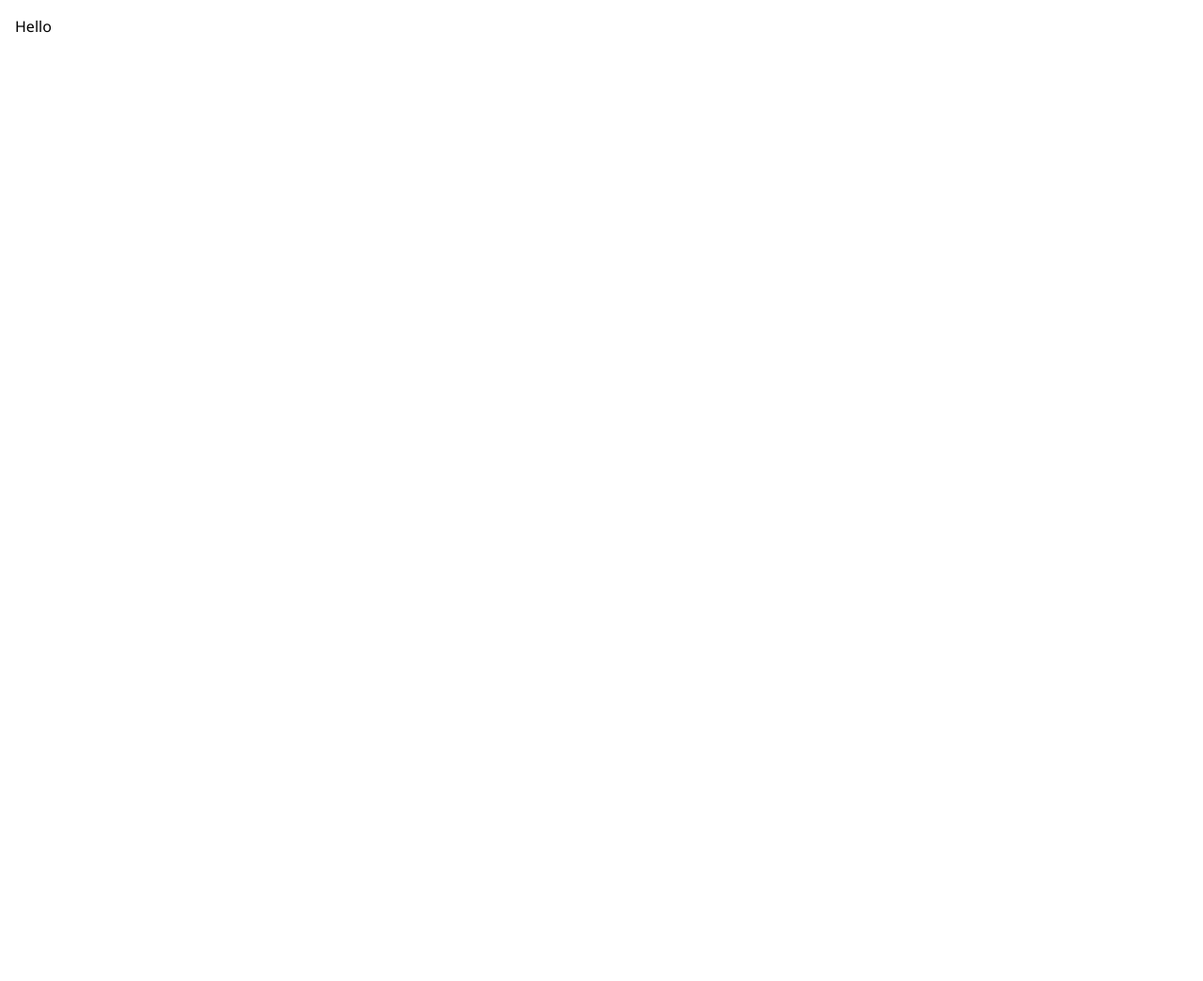
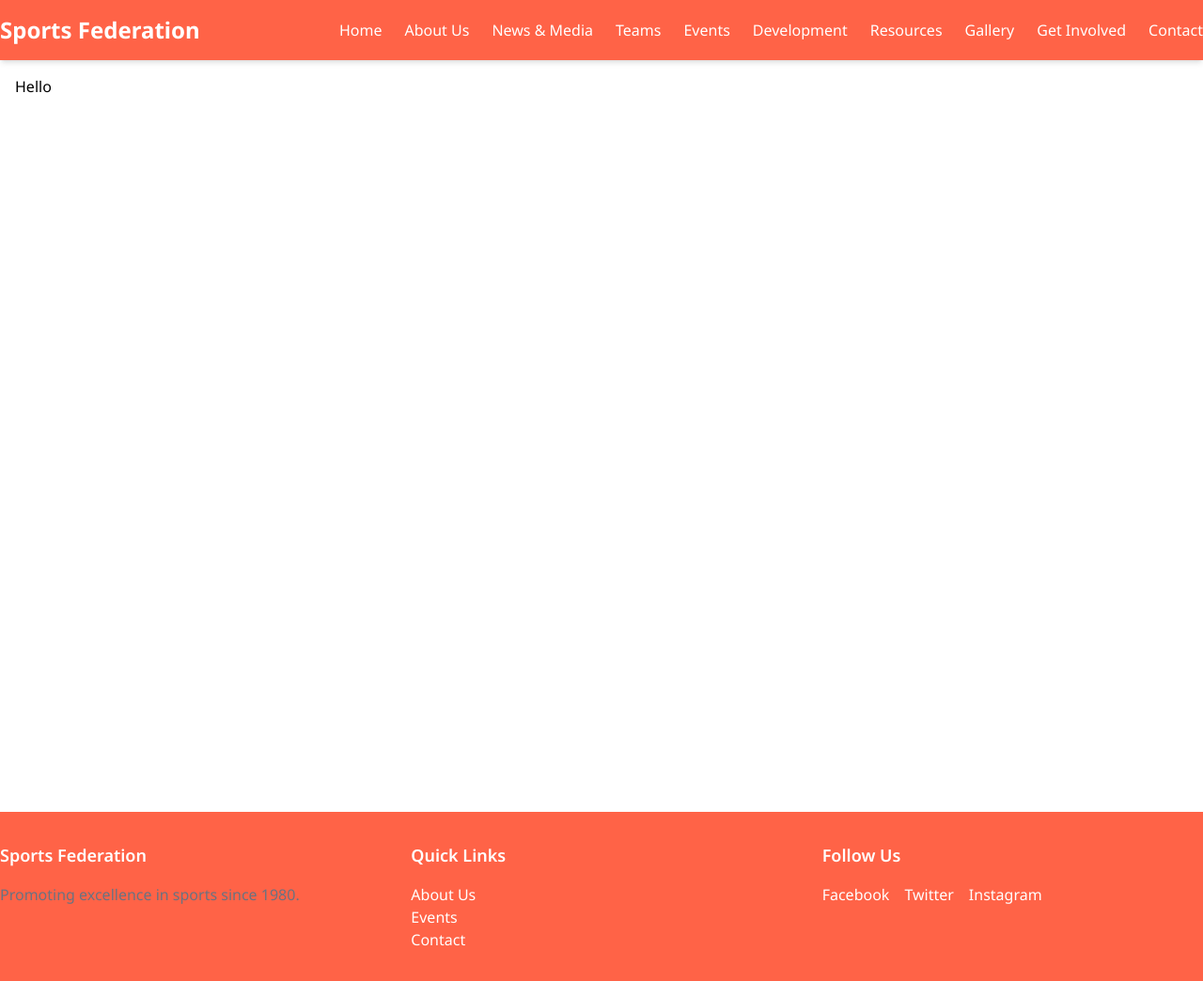
Before and after one commit to Eran2001/national-sport-federation, a React (Vite) app in the folder client/: page / in a window 1280 px wide. Shown: the whole page at 94% size. Before the commit the page ends 800 px from the top, so only its background shows below. Built offline with nearby package versions, Linux system fonts and the light colour scheme.

Commit message:
add_some_partials_uis

```diff
--- /dev/null
+++ b/client/src/components/partials/footer/Footer.jsx
@@ -0,0 +1,55 @@
+import React from "react";
+import { Link } from "react-router-dom";
+
+const Footer = () => (
+  <footer className="bg-primary text-white py-8">
+    <div className="container grid grid-cols-1 md:grid-cols-3 gap-8">
+      <div>
+        <h3 className="text-lg font-semibold mb-4">Sports Federation</h3>
+        <p className="text-muted">Promoting excellence in sports since 1980.</p>
+      </div>
+      <div>
+        <h3 className="text-lg font-semibold mb-4">Quick Links</h3>
+        <ul>
+          <li>
+            <Link to="/about" className="hover:text-secondary">
+              About Us
+            </Link>
+          </li>
+          <li>
+            <Link to="/events" className="hover:text-secondary">
+              Events
+            </Link>
+          </li>
+          <li>
+            <Link to="/contact" className="hover:text-secondary">
+              Contact
+            </Link>
+          </li>
+        </ul>
+      </div>
+      <div>
+        <h3 className="text-lg font-semibold mb-4">Follow Us</h3>
+        <ul className="flex space-x-4">
+          <li>
+            <a href="#" className="hover:text-secondary">
+              Facebook
+            </a>
+          </li>
+          <li>
+            <a href="#" className="hover:text-secondary">
+              Twitter
+            </a>
+          </li>
+          <li>
+            <a href="#" className="hover:text-secondary">
+              Instagram
+            </a>
+          </li>
+        </ul>
+      </div>
+    </div>
+  </footer>
+);
+
+export default Footer;
--- /dev/null
+++ b/client/src/components/partials/header/NavBar.jsx
@@ -0,0 +1,66 @@
+import React from "react";
+import { Link } from "react-router-dom";
+
+const NavBar = () => (
+  <nav className="bg-primary text-white shadow-md">
+    <div className="container flex items-center justify-between py-4">
+      <Link to="/" className="text-2xl font-bold">
+        Sports Federation
+      </Link>
+      <ul className="flex space-x-6">
+        <li>
+          <Link to="/" className="hover:text-secondary">
+            Home
+          </Link>
+        </li>
+        <li>
+          <Link to="/about" className="hover:text-secondary">
+            About Us
+          </Link>
+        </li>
+        <li>
+          <Link to="/news" className="hover:text-secondary">
+            News & Media
+          </Link>
+        </li>
+        <li>
+          <Link to="/teams" className="hover:text-secondary">
+            Teams
+          </Link>
+        </li>
+        <li>
+          <Link to="/events" className="hover:text-secondary">
+            Events
+          </Link>
+        </li>
+        <li>
+          <Link to="/development" className="hover:text-secondary">
+            Development
+          </Link>
+        </li>
+        <li>
+          <Link to="/resources" className="hover:text-secondary">
+            Resources
+          </Link>
+        </li>
+        <li>
+          <Link to="/gallery" className="hover:text-secondary">
+            Gallery
+          </Link>
+        </li>
+        <li>
+          <Link to="/get-involved" className="hover:text-secondary">
+            Get Involved
+          </Link>
+        </li>
+        <li>
+          <Link to="/contact" className="hover:text-secondary">
+            Contact
+          </Link>
+        </li>
+      </ul>
+    </div>
+  </nav>
+);
+
+export default NavBar;
--- a/client/src/layout/MainLayout.jsx
+++ b/client/src/layout/MainLayout.jsx
@@ -1,15 +1,18 @@
 import { Outlet } from "react-router-dom";
 
 import ScrollToTop from "@/hooks/ScrollToTop";
+import NavBar from "../components/partials/header/NavBar";
+import Footer from "../components/partials/footer/Footer";
 
 export default function MainLayout() {
   return (
     <>
       <ScrollToTop />
+      <NavBar />
       <main className="min-h-screen">
         <Outlet />
       </main>
-      {/* <Footer /> */}
+      <Footer />
     </>
   );
 }
--- a/client/src/pages/About/About.jsx
+++ b/client/src/pages/About/About.jsx
@@ -1,5 +1,41 @@
-const About = () => {
-  return <div className="text-2xl">About</div>;
-};
+import React from "react";
+
+const About = () => (
+  <div className="section">
+    <div className="container">
+      <h1>About Us</h1>
+      <section>
+        <h2>Vision & Mission</h2>
+        <p>Our vision is to promote sports excellence...</p>
+      </section>
+      <section>
+        <h2>History</h2>
+        <p>Founded in 1980, we have grown...</p>
+      </section>
+      <section>
+        <h2>Office Bearers</h2>
+        <ul>
+          <li>President: John Doe</li>
+          <li>Secretary: Jane Smith</li>
+        </ul>
+      </section>
+      <section>
+        <h2>Executive Committee</h2>
+        <p>Meet our dedicated committee...</p>
+      </section>
+      <section>
+        <h2>Constitution</h2>
+        <p>View our governing principles...</p>
+      </section>
+      <section>
+        <h2>Affiliated Bodies</h2>
+        <ul>
+          <li>ISTAF</li>
+          <li>SASTAF</li>
+        </ul>
+      </section>
+    </div>
+  </div>
+);
 
 export default About;
```
